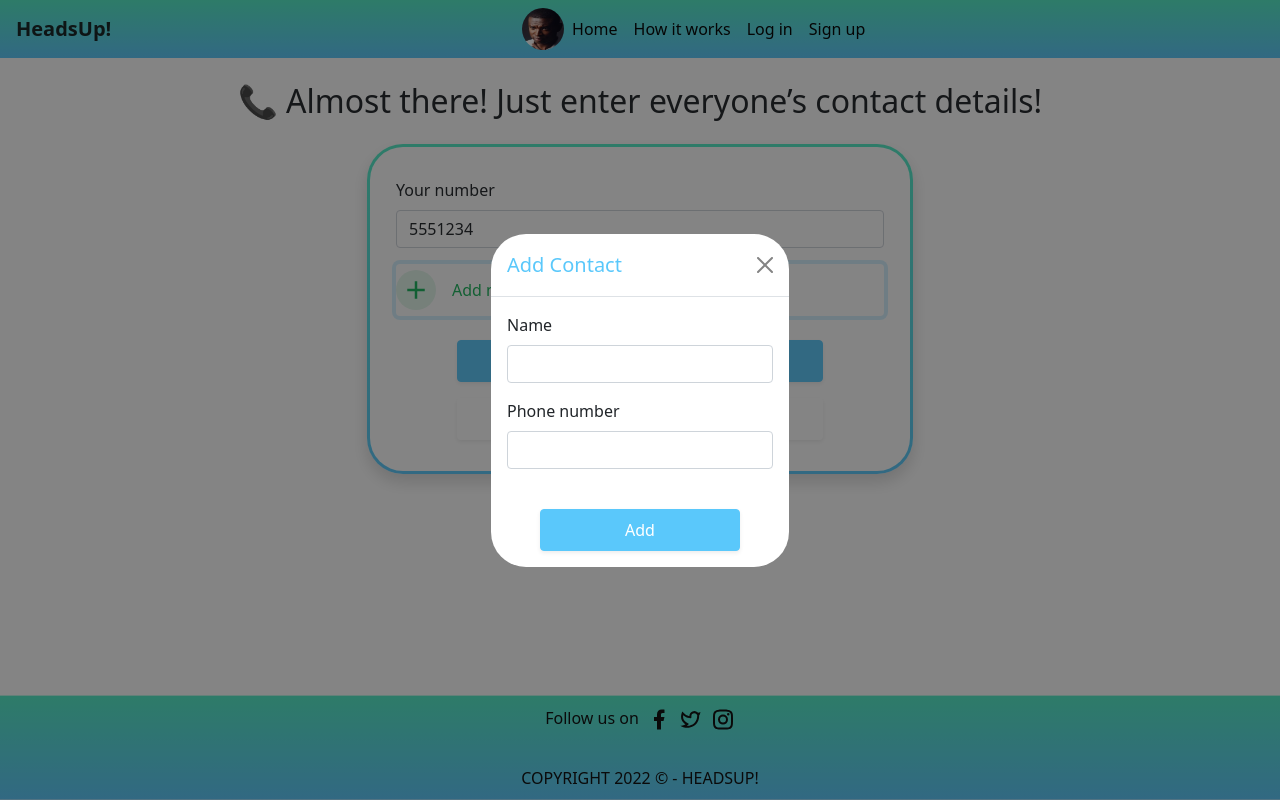
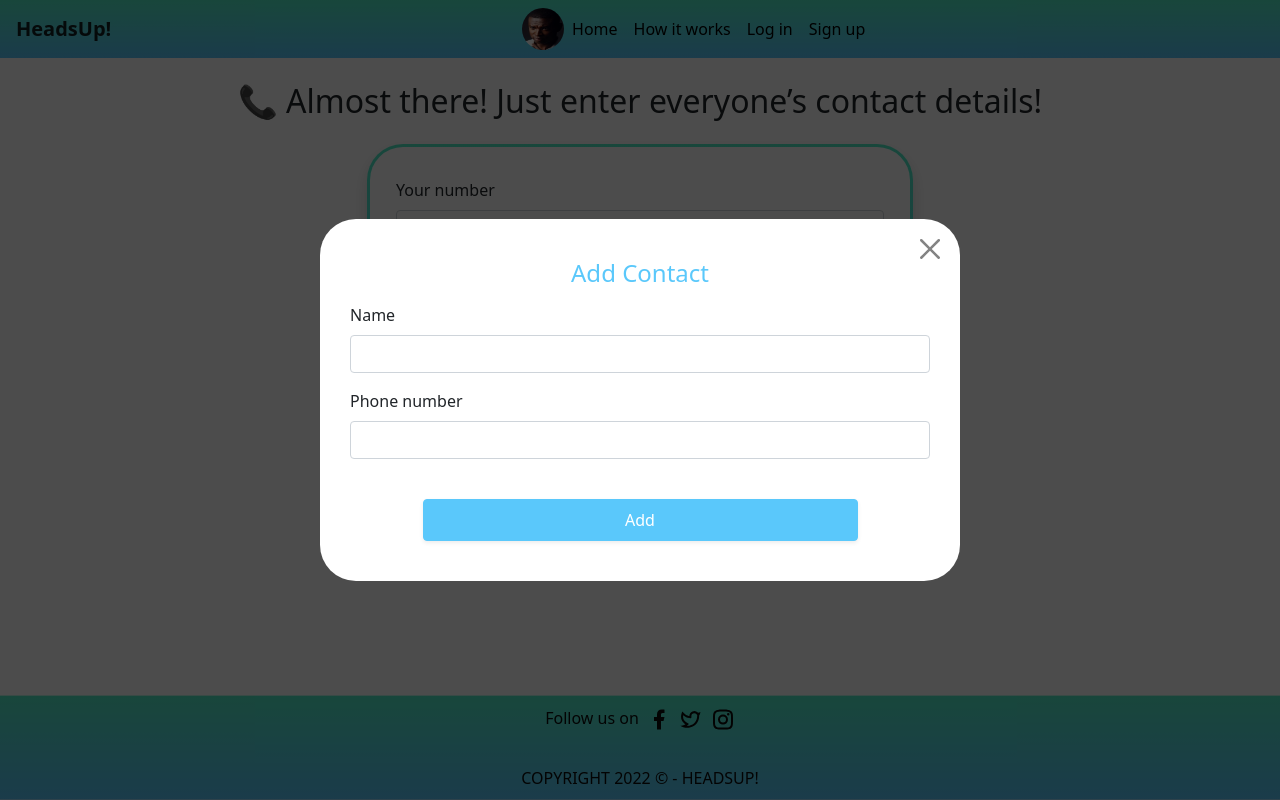
Before and after one commit to Ahyeonn/COLAB-8, a Vue app in the folder front-end/: page /contact-info in a window 1280 px wide. Both pictures are taken after typing "5551234" into the empty fields and a click on the button "Add more contacts". Built offline with nearby package versions, Linux system fonts and the light colour scheme.

Commit message:
refactor: create custom modal component

```diff
--- a/front-end/src/components/BaseModal.vue
+++ b/front-end/src/components/BaseModal.vue
@@ -1,13 +1,79 @@
+<script>
+export default {
+  props: ["modalActive"],
+  setup(props, { emit }) {
+    const close = () => {
+      emit("close");
+    };
+    return { close };
+  },
+};
+</script>
+
 <template>
-$END$
+  <teleport to="#app">
+  <transition name="modal-animation">
+    <div v-show="modalActive" class="modal">
+      <transition name="modal-animation-inner">
+        <div v-show="modalActive" class="modal-inner">
+          <button type="button" class="btn-close" @click="close" data-bs-dismiss="modal"
+                  aria-label="Close"></button>
+          <!-- Modal Content -->
+          <slot />
+        </div>
+      </transition>
+    </div>
+  </transition>
+  </teleport>
 </template>
 
-<script>
-export default {
-name: "BaseModal"
-}
-</script>
-
-<style scoped>
-
+<style lang="scss" scoped>
+.modal-animation-enter-active,
+.modal-animation-leave-active {
+  transition: opacity 0.3s cubic-bezier(0.52, 0.02, 0.19, 1.02);
+  }
+.modal-animation-enter-from,
+.modal-animation-leave-to {
+  opacity: 0;
+  }
+.modal-animation-inner-enter-active {
+  transition: all 0.3s cubic-bezier(0.52, 0.02, 0.19, 1.02) 0.15s;
+  }
+.modal-animation-inner-leave-active {
+  transition: all 0.3s cubic-bezier(0.52, 0.02, 0.19, 1.02);
+  }
+.modal-animation-inner-enter-from {
+  opacity: 0;
+  transform: scale(0.8);
+  }
+.modal-animation-inner-leave-to {
+  transform: scale(0.8);
+  }
+.modal {
+  display: flex;
+  justify-content: center;
+  align-items: center;
+  height: 100vh;
+  width: 100vw;
+  position: fixed;
+  top: 0;
+  left: 0;
+  z-index: 9999;
+  background-color: rgba(0, 0, 0, 0.7);
+  .modal-inner {
+    position: relative;
+    max-width: 640px;
+    border-radius: em(36px);
+    width: 80%;
+    background-color: $white;
+    padding: 40px 30px;
+    button {
+      position: absolute;
+      top: 15px;
+      right: 15px;
+      font-size: 20px;
+      cursor: pointer;
+      }
+    }
+  }
 </style>
--- a/front-end/src/views/ContactInfo.vue
+++ b/front-end/src/views/ContactInfo.vue
@@ -1,6 +1,7 @@
 <script>
 import BaseInput from "@/components/Form/BaseInput";
 import BaseButton from "@/components/UI/BaseButton";
+import BaseModal from "@/components/BaseModal";
 
 import {mapGetters} from 'vuex'
 import useVuelidate from '@vuelidate/core'
@@ -10,7 +11,8 @@ export default {
   name: "ContactInfo",
   components: {
     BaseInput,
-    BaseButton
+    BaseButton,
+    BaseModal
   },
   setup: () => ({v$: useVuelidate()}),
   data() {
@@ -44,11 +46,8 @@ export default {
     ...mapGetters(['getContacts'])
   },
   methods: {
-    openModal() {
-      this.isVisible = true
-    },
-    closeModal() {
-      this.isVisible = false
+    toggleModal() {
+      this.isVisible = !this.isVisible;
     },
     addContact() {
       this.$store.commit('ADD_CONTACT', this.contact)
@@ -92,7 +91,7 @@ export default {
             <button
                 class="btn add-contact px-0 d-flex align-items-center mx-auto"
                 type="button"
-                @click="openModal"
+                @click="toggleModal"
                 data-bs-toggle="modal"
                 data-bs-target="#addContact"
             >
@@ -105,17 +104,8 @@ export default {
             </button>
 
             <!-- Modal -->
-            <div class="modal fade" :class="{ 'show d-block': isVisible }" id="addContact" tabindex="-1"
-                 aria-labelledby="addContactLabel" aria-hidden="true">
-              <div class="modal-dialog modal-sm modal-dialog-centered">
-                <div class="modal-content">
-                  <div class="modal-header">
-                    <h5 class="modal-title text-center text-primary" id="addContactLabel">Add Contact</h5>
-                    <button type="button" class="btn-close" @click="closeModal" data-bs-dismiss="modal"
-                            aria-label="Close"></button>
-                  </div>
-
-                  <div class="modal-body">
+            <base-modal @close="toggleModal" :modalActive="isVisible">
+              <h4 class="text-center text-primary mb-3">Add Contact</h4>
               <!-- Contact name -->
               <div class="mb-3">
                 <BaseInput class="form-control"
@@ -165,15 +155,8 @@ export default {
                             @click="addContact"
                 />
               </div>
-                  </div>
+            </base-modal>
 
-                </div>
-              </div>
-            </div>
-
-            <Teleport to="body">
-              <div v-show="isVisible" class="modal-backdrop fade show"></div>
-            </Teleport>
 
             <div class="text-center">
               <BaseButton
```
Lines whose indentation alone changed are shown as unchanged.
